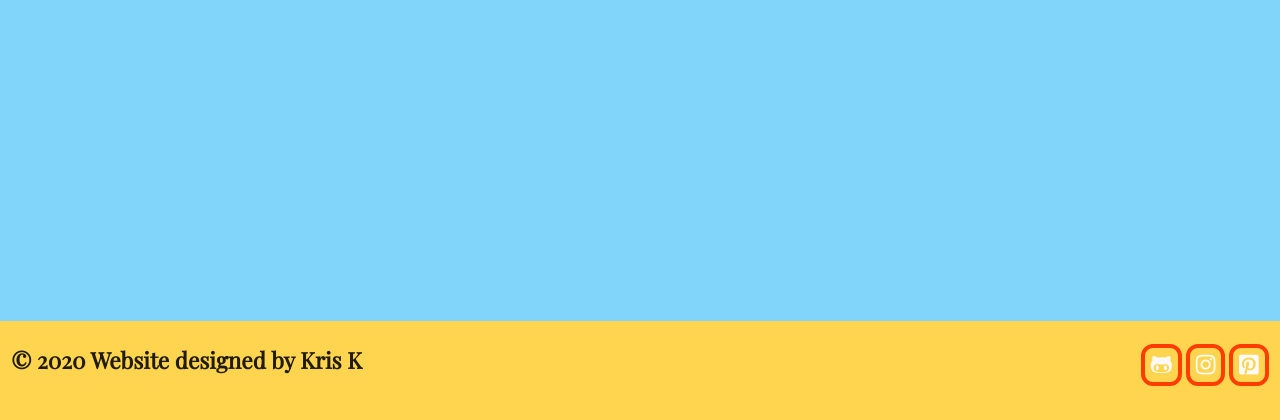
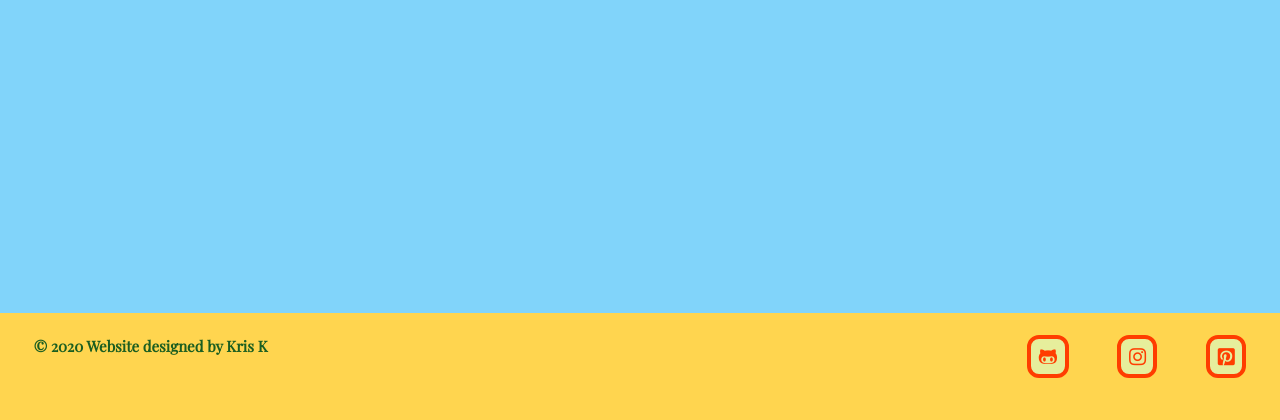
Before and after one commit to Code-Institute-Submissions/buzzing-strings, a Flask app: page / in a window 1280 px wide. Shown: the part 380-800 px from the top of the page. Run offline with Flask 2, Linux system fonts and the light colour scheme; data that the repository does not hold is empty; some libraries are stand-ins or nearby versions.

Commit message:
Added colours pallete to footer elements

```diff
--- a/static/css/style.css
+++ b/static/css/style.css
@@ -58,24 +58,27 @@
 
 /* social-links styling */
 .social-links i {
-    font-size: 1.5rem;
+    font-size: 1.3rem;
+    color: #ff3d00;
+    background-color: #e6ee9c;
     border: 0.3rem solid #ff3d00;
-    color: #fafafa;
     border-radius: 0.8rem;
-    margin-top: 1.5rem;
-    padding: 0.4rem;
+    margin: 1.5rem;
+    padding: 0.5rem;
     cursor: pointer;
     transition: all .4s ease-in-out;
 }
 
 /* hover applied to social links */
 .fab:hover {
-    background-color: #b9f6ca;
+    background-color: #81d4fa;
     transform: scale(1.3);
 }
 
 /* copyright text styling */
 .copyright {
-    font-size: 1.5rem;
+    color: #1b5e20;
+    font-size: 1rem;
     font-weight: 600;
+    margin: 1.5rem;
 }
```
